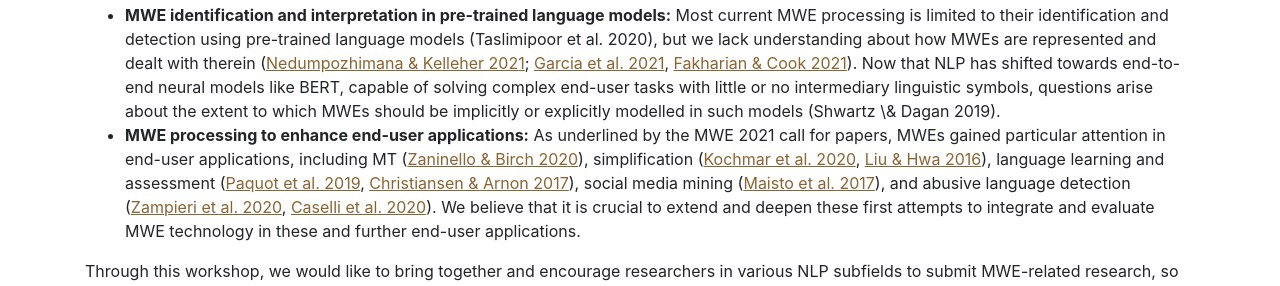
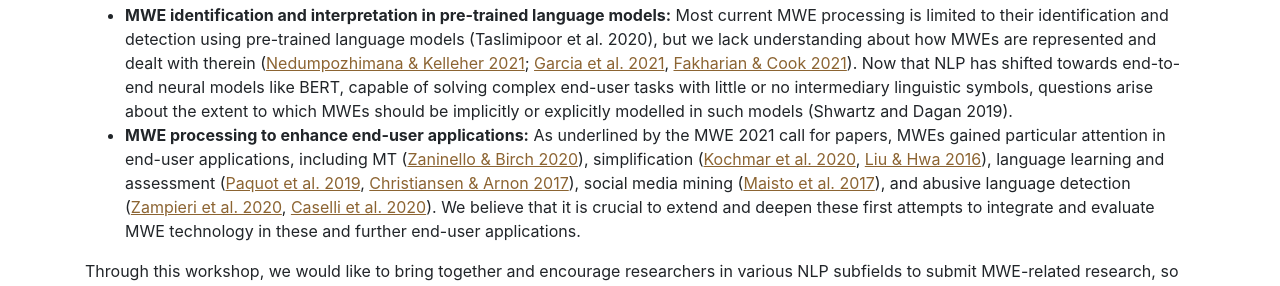
Before and after one commit to multiword/multiword.github.io, a Jekyll site: the page built from mwe2022/index.md, in a window 1280 px wide and 900 px high, scrolled down 957 px. Shown: the part 207-493 px from the top of the window. Built offline with Jekyll 4.4.1, drawn with Linux system fonts in a browser that asks for light colours; comment, search, counter and statistics services are not loaded.

Commit message:
Fix a typo.

```diff
--- a/mwe2022/index.md
+++ b/mwe2022/index.md
@@ -51,7 +51,7 @@ Multiword expressions (MWEs) are word combinations which exhibit lexical, syntac
 For almost two decades, modelling and processing MWEs for NLP has been the topic of the MWE workshop organised by the [MWE section](https://multiword.org/) of [SIGLEX](http://www.siglex.org/) in conjunction with major NLP conferences since 2003. Impressive progress has been made in the field, but our understanding of MWEs still requires much research considering its need and usefulness in NLP applications. For this 18th edition of the workshop, we identified three topics on which contributions are particularly encouraged:
 
 - **MWE processing in low-resource languages:** The PARSEME shared tasks ([Ramisch et al. 2020](https://www.aclweb.org/anthology/2020.mwe-1.14/); [Ramisch et al. 2018](https://www.aclweb.org/anthology/W18-4925/); [Savary et al. 2017](https://www.aclweb.org/anthology/W17-1704/)), among others, have fostered significant progress in MWE identification, providing datasets that include low-resource languages, evaluation measures and tools that now allow fully integrating MWE identification into end-user applications. A few efforts have recently explored methods for automatic interpretation of MWEs ([Bhatia et al. 2018](https://library.oapen.org/bitstream/handle/20.500.12657/27391/1002619.pdf?sequence=1#page=79); [Bhatia et al. 2017](https://aclanthology.org/W17-1719.pdf)). Pursuing similar efforts on understanding MWEs in low-resource languages is beneficial. there are some recent efforts on processing of MWEs in low-resource languages ([Liu & Wang 2020](https://ieeexplore.ieee.org/document/9310506); [Kumar et al. 2017](https://www.sciencedirect.com/science/article/pii/S1877050917314035); [Wei et al. 2015](https://ieeexplore.ieee.org/abstract/document/7451522?section=abstract)). Resource creation and sharing should be pursued in parallel to the development of methods able to capitalize on small datasets.
-- **MWE identification and interpretation in pre-trained language models:** Most current MWE processing is limited to their identification and detection using pre-trained language models (Taslimipoor et al. 2020), but we lack understanding about how MWEs are represented and dealt with therein ([Nedumpozhimana & Kelleher 2021](https://aclanthology.org/2021.mwe-1.7.pdf); [Garcia et al. 2021](https://aclanthology.org/2021.eacl-main.310.pdf), [Fakharian & Cook 2021](https://aclanthology.org/2021.mwe-1.4/)). Now that NLP has shifted towards end-to-end neural models like BERT, capable of solving complex end-user tasks with little or no intermediary linguistic symbols, questions arise about the extent to which MWEs should be implicitly or explicitly modelled in such models (Shwartz \& Dagan 2019).
+- **MWE identification and interpretation in pre-trained language models:** Most current MWE processing is limited to their identification and detection using pre-trained language models (Taslimipoor et al. 2020), but we lack understanding about how MWEs are represented and dealt with therein ([Nedumpozhimana & Kelleher 2021](https://aclanthology.org/2021.mwe-1.7.pdf); [Garcia et al. 2021](https://aclanthology.org/2021.eacl-main.310.pdf), [Fakharian & Cook 2021](https://aclanthology.org/2021.mwe-1.4/)). Now that NLP has shifted towards end-to-end neural models like BERT, capable of solving complex end-user tasks with little or no intermediary linguistic symbols, questions arise about the extent to which MWEs should be implicitly or explicitly modelled in such models (Shwartz and Dagan 2019).
 - **MWE processing to enhance end-user applications:** As underlined by the MWE 2021 call for papers, MWEs gained particular attention in end-user applications, including MT ([Zaninello &amp; Birch 2020](https://www.aclweb.org/anthology/2020.lrec-1.471/)), simplification ([Kochmar et al. 2020](https://www.aclweb.org/anthology/2020.lrec-1.545/), [Liu &amp; Hwa 2016](https://www.aclweb.org/anthology/N16-1040/)), language learning and assessment ([Paquot et al. 2019](https://dial.uclouvain.be/pr/boreal/object/boreal:226339), [Christiansen &amp; Arnon 2017](https://doi.org/10.1111/tops.12274)), social media mining ([Maisto et al. 2017](https://doi.org/10.4000/books.aaccademia.2441)), and abusive language detection ([Zampieri et al. 2020](https://www.aclweb.org/anthology/2020.semeval-1.188/), [Caselli et al. 2020](https://www.aclweb.org/anthology/2020.lrec-1.760/)). We believe that it is crucial to extend and deepen these first attempts to integrate and evaluate MWE technology in these and further end-user applications.
 
 Through this workshop, we would like to bring together and encourage researchers in various NLP subfields to submit MWE-related research, so that approaches that deal with processing of MWEs including processing for low-resource languages and for various applications can benefit from each other. We also intend to consolidate the converging effects of previous joint workshops [LAW-MWE-CxG 2018](http://multiword.sourceforge.net/lawmwecxg2018/), [MWE-WN 2019](http://multiword.sourceforge.net/mwewn2019/) and [MWE-LEX 2020](http://multiword.sourceforge.net/mwelex2020/), and the [joint MWE-WOAH panel in 2021](https://multiword.org/mwe2021/#program), extending our scope to MWEs in e-lexicons and WordNets, MWE annotation, as well as grammatical constructions. Correspondingly, we will call for papers on research related (but not limited) to MWEs and constructions in:
```
